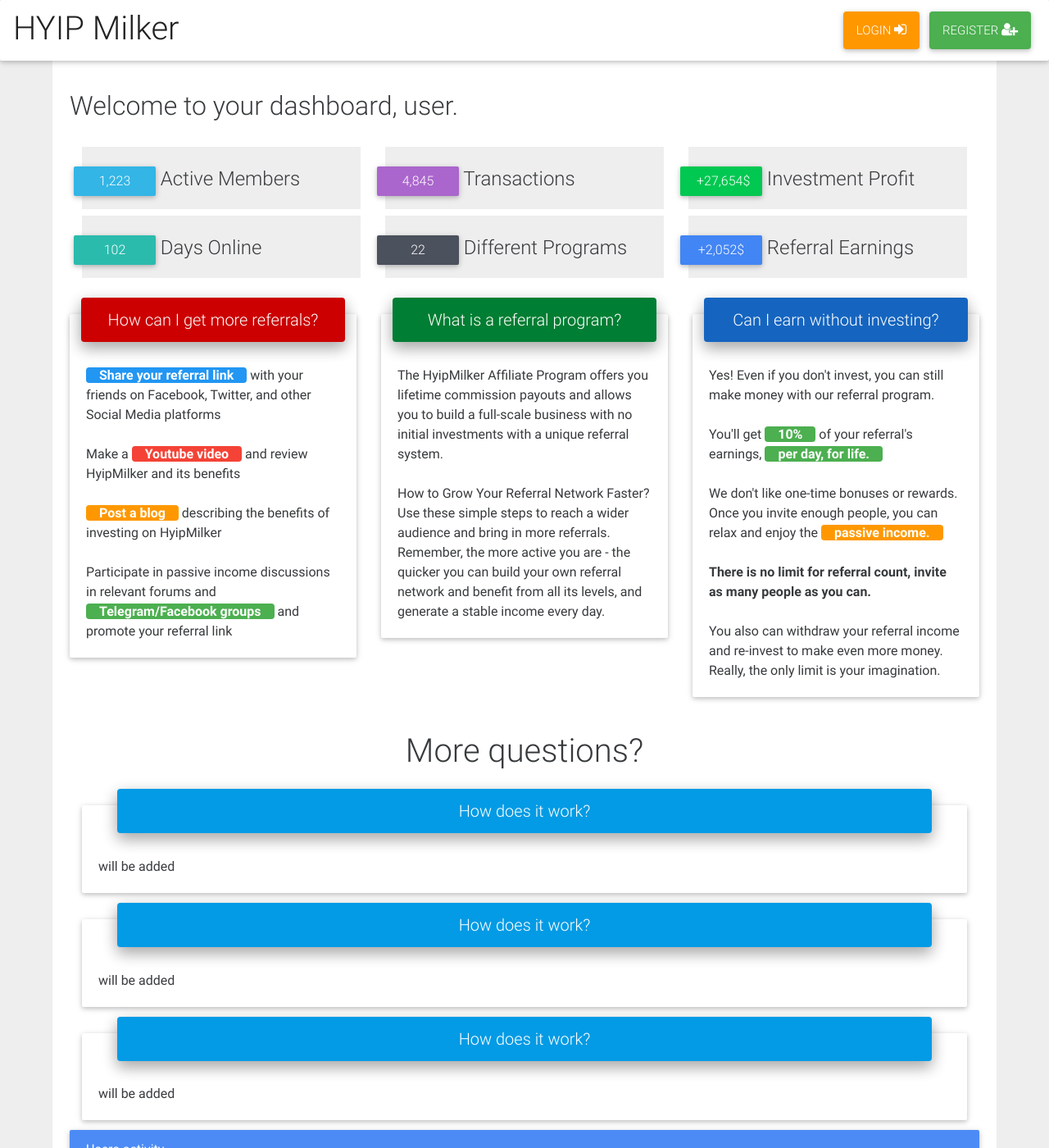
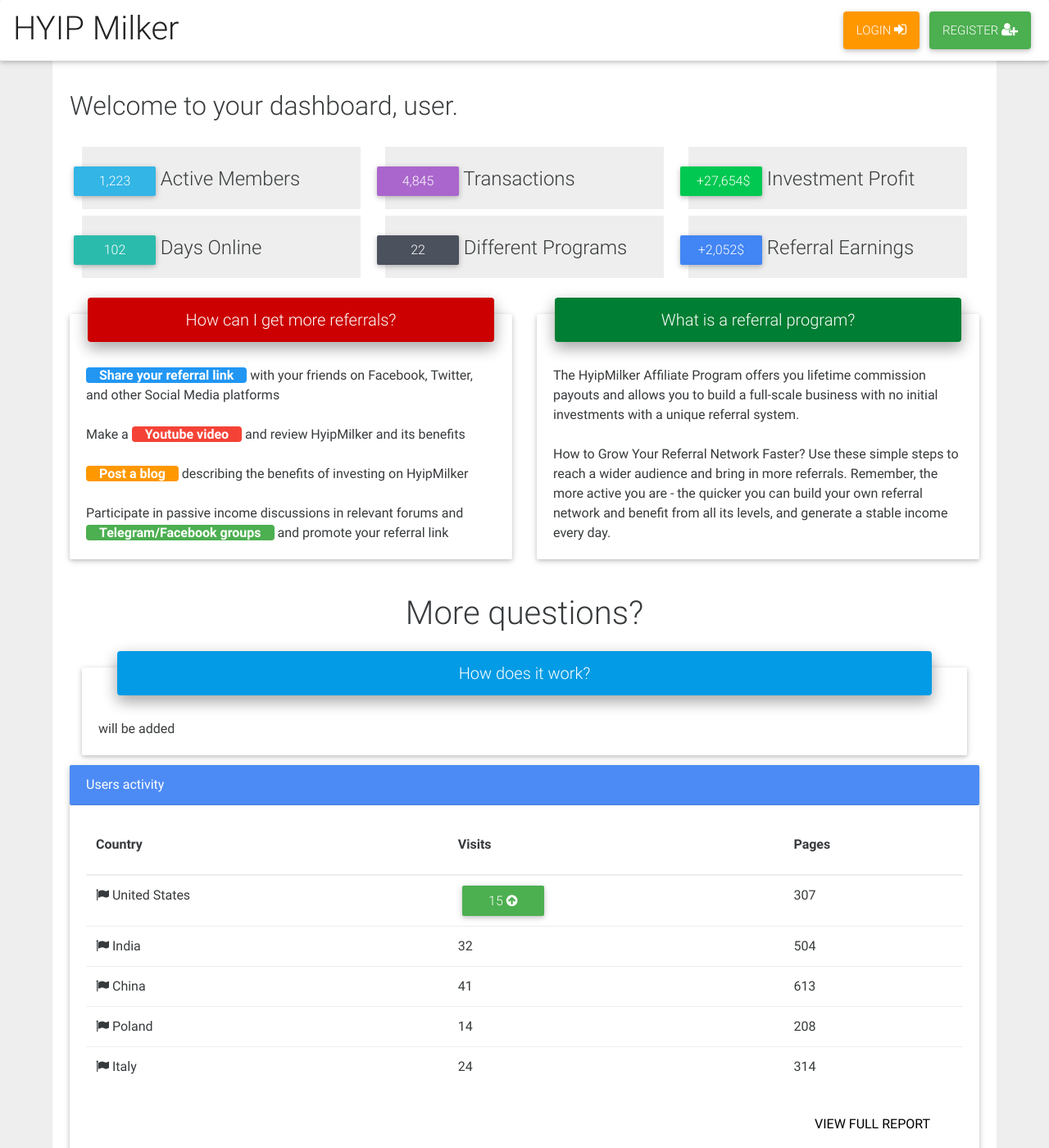
Before and after one commit to hm-gthb/hm-gthb.github.io, a Jekyll site: the page built from dashboard.html, in a window 1280 px wide and 1400 px high. Shown: the whole window at 82% size. Built offline with Jekyll 4.4.1, drawn with Linux system fonts in a browser that asks for light colours; nearby versions of some CDN libraries; some of the changed text lies outside the part shown.

Commit message:
Update dashboard.html

```diff
--- a/dashboard.html
+++ b/dashboard.html
@@ -38,7 +38,7 @@ permalink: dashboard.html
 
     <section class="section section-intro">
       <div class="row m-b-3">
-        <div class="col-md-4">
+        <div class="col-md-6">
           <div class="card card-cascade narrower">
             <div class="admin-panel danger-admin-panel">
 
@@ -63,7 +63,7 @@ permalink: dashboard.html
           </div>
         </div>
 
-        <div class="col-md-4">
+        <div class="col-md-6">
           <div class="card card-cascade narrower">
             <div class="admin-panel success-admin-panel">
 
@@ -86,33 +86,6 @@ permalink: dashboard.html
           </div>
         </div>
 
-        <div class="col-md-4">
-          <div class="card card-cascade narrower">
-            <div class="admin-panel blue-admin-panel">
-
-              <div class="view">
-                <h5>Can I earn without investing?</h5>
-              </div>
-
-              <div class="card-block">
-                Yes! Even if you don't invest, you can still make money with our referral program.
-                <br>
-                <br>
-                You'll get  <b class = "rounded green px-1 text-white">10%</b> of your referral's earnings, <b class = "rounded green px-1 text-white">per day, for life.</b>
-                <br>
-                <br>
-                We don't like one-time bonuses or rewards. Once you invite enough people, you can relax and enjoy the <b class = "rounded orange px-1 text-white">passive income.</b>
-                <br>
-                <br>
-                <b>There is no limit for referral count, invite as many people as you can.</b>
-                <br>
-                <br>
-                You also can withdraw your referral income and re-invest to make even more money. Really, the only limit is your imagination.
-              </div>
-
-            </div>
-          </div>
-        </div>
       </div>
     </section>
 
@@ -134,37 +107,6 @@ permalink: dashboard.html
       </div>
     </div>
 
-    <div class="container-fluid">
-      <div class="card card-cascade narrower">
-        <div class="admin-panel info-admin-panel">
-
-          <div class="view">
-            <h5>How does it work?</h5>
-          </div>
-
-          <div class="card-block">
-            will be added
-          </div>
-
-        </div>
-      </div>
-    </div>
-
-    <div class="container-fluid">
-      <div class="card card-cascade narrower">
-        <div class="admin-panel info-admin-panel">
-
-          <div class="view">
-            <h5>How does it work?</h5>
-          </div>
-
-          <div class="card-block">
-            will be added
-          </div>
-
-        </div>
-      </div>
-    </div>
 
     <div class="card mb-r">
       <div class="card-header white-text">
@@ -213,62 +155,6 @@ permalink: dashboard.html
       </div>
     </div>
 
-    <div class="card mb-r">
-      <div class="card-header white-text">
-        Users activity
-      </div>
-
-      <div class="card-block">
-
-        <div class="row mb-1">
-          <div class="col-xs-4">
-            <small>Pages/Visits</small>
-            <h4>139 419</h4>
-          </div>
-          <div class="col-xs-4">
-            <small>New visitors</small>
-            <h4>51.94%</h4>
-          </div>
-          <div class="col-xs-4">
-            <small>Last week</small>
-            <h4>51 932</h4>
-          </div>
-        </div>
-
-        <div class="row mb-1">
-          <div class="col-xs-4">
-            <small>Pages/Visits</small>
-            <h4>139 419</h4>
-          </div>
-          <div class="col-xs-4">
-            <small>New visitors</small>
-            <h4>51.94%</h4>
-          </div>
-          <div class="col-xs-4">
-            <small>Last week</small>
-            <h4>51 932</h4>
-          </div>
-        </div>
-
-        <div class="row mb-1">
-          <div class="col-xs-4">
-            <small>Pages/Visits</small>
-            <h4>139 419</h4>
-          </div>
-          <div class="col-xs-4">
-            <small>New visitors</small>
-            <h4>51.94%</h4>
-          </div>
-          <div class="col-xs-4">
-            <small>Last week</small>
-            <h4>51 932</h4>
-          </div>
-        </div>
-
-        <a href="#" class="btn btn-primary">See more</a>
-
-      </div>
-    </div>
   </div>
 
   <hr />
```
